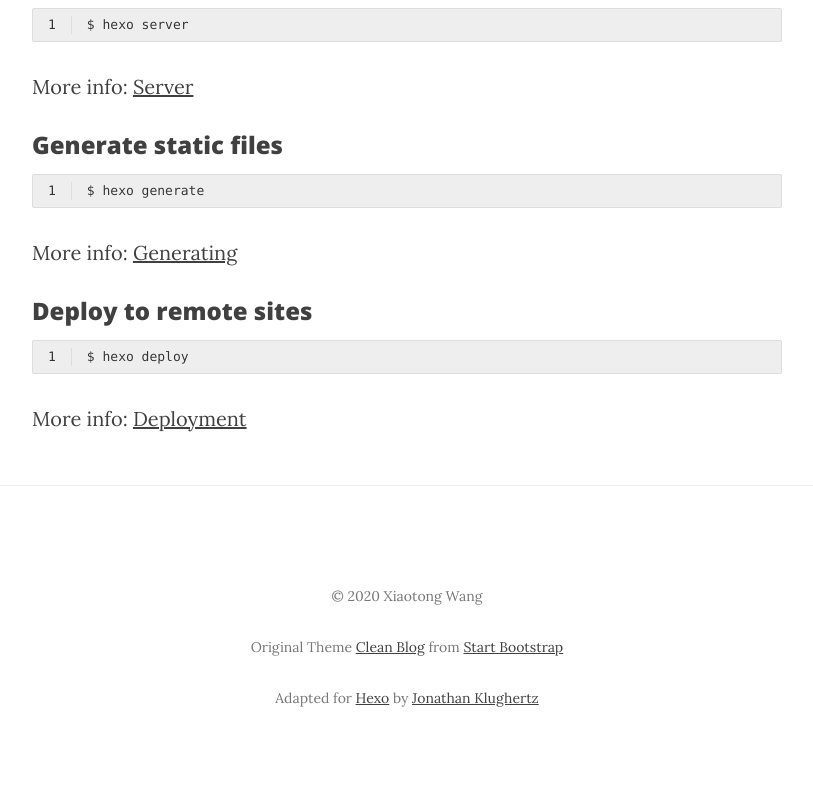
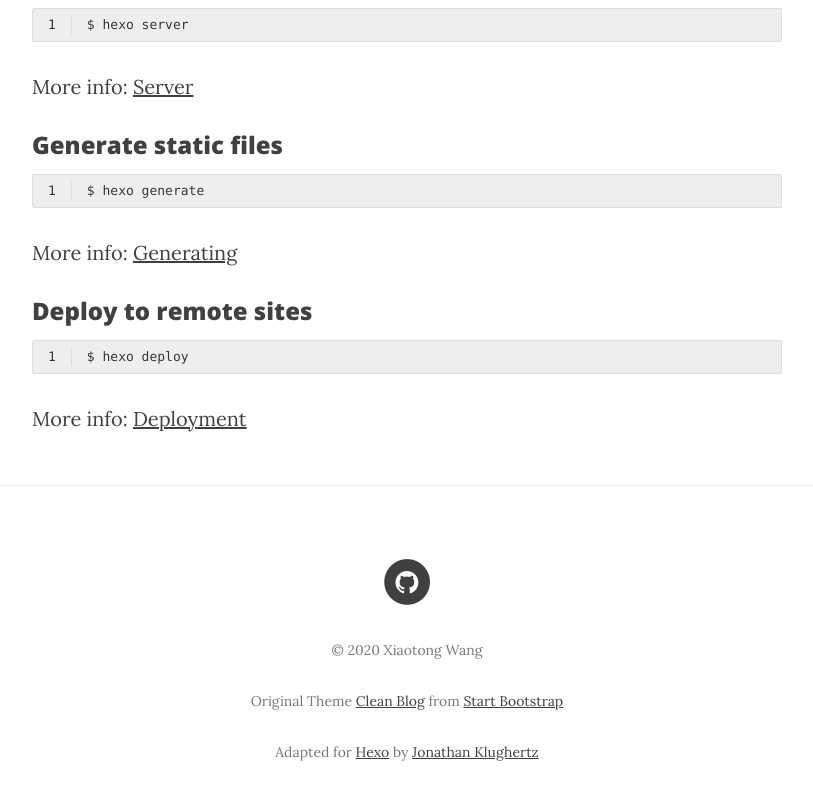
Before and after one commit to swithinwang/swithinwang.github.io, a plain HTML site: page 2020/01/08/hello-world/index.html in a window 1280 px wide. Shown: the part 865-1665 px from the top of the page, without its empty margins (233-1046 px from the left). Before the commit the page ends 1639 px from the top, so only its background shows below. Drawn offline with nearby package versions, Linux system fonts and the light colour scheme.

Commit message:
Site updated: 2020-01-09 22:35:18

```diff
--- a/2020/01/08/hello-world/index.html
+++ b/2020/01/08/hello-world/index.html
@@ -239,6 +239,15 @@
 
 
 
+                        <li>
+                            <a href="https://github.com/klugjo/hexo-theme-clean-blog" target="_blank">
+                                <span class="fa-stack fa-lg">
+                                    <i class="fa fa-circle fa-stack-2x"></i>
+                                    <i class="fa fa-github fa-stack-1x fa-inverse"></i>
+                                </span>
+                            </a>
+                        </li>
+
 
 
 
```
Also changed, not shown: archives/2020/01/index.html (+9 -0 lines), archives/2020/index.html (+9 -0 lines), archives/index.html (+9 -0 lines), index.html (+9 -0 lines).
